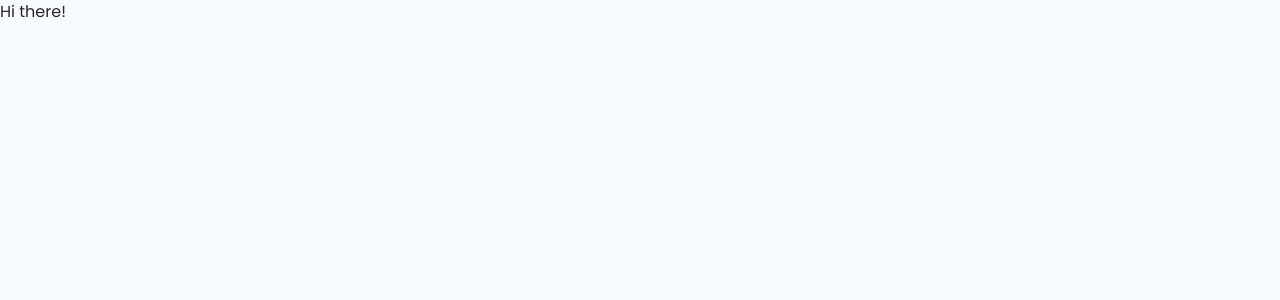
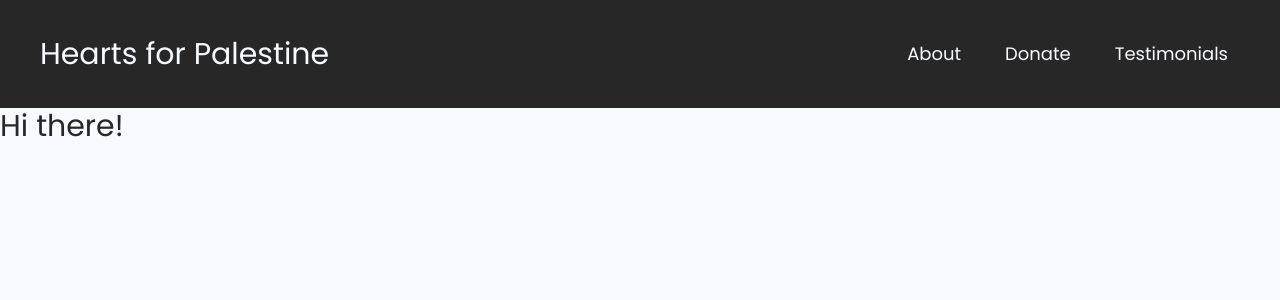
Before and after one commit to Muslims-in-Tech-MIT/hearts-for-palestine, a Next.js app: page / in a window 1280 px wide. Shown: the top 300 px of the page. Built offline with nearby package versions, Linux system fonts and the light colour scheme.

Commit message:
feat: header

```diff
--- a/src/app/globals.css
+++ b/src/app/globals.css
@@ -22,3 +22,7 @@ body {
 body {
   @apply h-full w-screen overflow-hidden flex flex-col bg-primary text-secondary;
 }
+
+h1 {
+  @apply text-3xl;
+}
--- a/src/app/layout.tsx
+++ b/src/app/layout.tsx
@@ -5,6 +5,9 @@ import "./globals.css";
 
 // providers
 import ThemeProvider from "@/providers/theme";
+
+// components
+import Header from "@/components/header";
 
 // fonts
 import { Poppins } from "next/font/google";
@@ -28,7 +31,10 @@ export default function RootLayout({
   return (
     <html lang="en" suppressHydrationWarning>
       <body className={poppins.className}>
-        <ThemeProvider>{children}</ThemeProvider>
+        <ThemeProvider>
+          <Header />
+          {children}
+        </ThemeProvider>
       </body>
     </html>
   );
--- /dev/null
+++ b/src/components/header/constants.tsx
@@ -0,0 +1,16 @@
+import { ROUTES } from "@/constants/routes";
+
+export const HEADER_LINKS = [
+  {
+    label: "about",
+    link: ROUTES.about,
+  },
+  {
+    label: "donate",
+    link: ROUTES.donate,
+  },
+  {
+    label: "testimonials",
+    link: ROUTES.testimonials,
+  },
+];
--- /dev/null
+++ b/src/components/header/index.tsx
@@ -0,0 +1,28 @@
+import React from "react";
+
+// components
+import LinkBase from "@/components/ui/link";
+
+// constants
+import { HEADER_LINKS } from "./constants";
+
+function Header() {
+  return (
+    <header className="flex items-center justify-between p-10 py-8 bg-secondary text-primary">
+      <h1>Hearts for Palestine</h1>
+      <div className="flex gap-5 items-center">
+        {HEADER_LINKS?.map(({ label, link }, index) => (
+          <LinkBase
+            href={link}
+            className="px-3 py-2 capitalize hover:bg-danger rounded-lg transition-all duration-300"
+            key={index}
+          >
+            {label}
+          </LinkBase>
+        ))}
+      </div>
+    </header>
+  );
+}
+
+export default Header;
--- /dev/null
+++ b/src/components/logo/index.tsx
@@ -0,0 +1,7 @@
+import React from "react";
+
+function Logo() {
+  return <div>Logo</div>;
+}
+
+export default Logo;
--- /dev/null
+++ b/src/components/ui/carousel.tsx
@@ -0,0 +1,7 @@
+import React from "react";
+
+function Carousel() {
+  return <div>Carousel</div>;
+}
+
+export default Carousel;
--- /dev/null
+++ b/src/components/ui/link.tsx
@@ -0,0 +1,26 @@
+import Link from "next/link";
+import React from "react";
+
+// utils
+import { mergeClasses } from "@/utils";
+
+type LinkProps = {
+  href: string;
+  className?: string;
+  children: React.ReactNode;
+  [key: string]: any;
+};
+
+function LinkBase({ className, href, children, ...restProps }: LinkProps) {
+  return (
+    <Link
+      href={href}
+      className={mergeClasses("text-lg no-underline", className)}
+      {...restProps}
+    >
+      {children}
+    </Link>
+  );
+}
+
+export default LinkBase;
--- /dev/null
+++ b/src/constants/routes.ts
@@ -0,0 +1,6 @@
+export const ROUTES = {
+  HOME: "/",
+  about: "about",
+  testimonials: "/testimonials",
+  donate: "/donate",
+};
--- /dev/null
+++ b/src/utils/index.ts
@@ -0,0 +1,3 @@
+import clsx from "clsx";
+
+export const mergeClasses = (...args: any[]) => clsx(...args);
```
